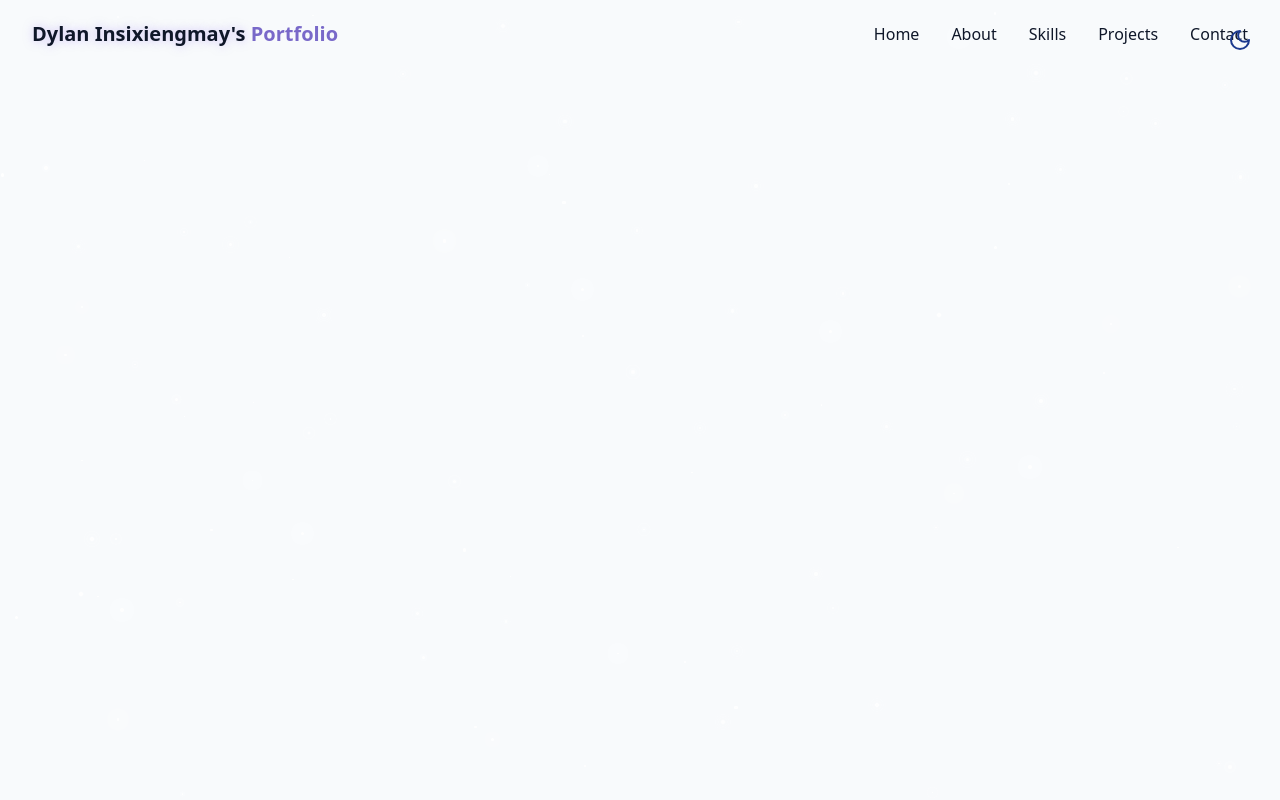
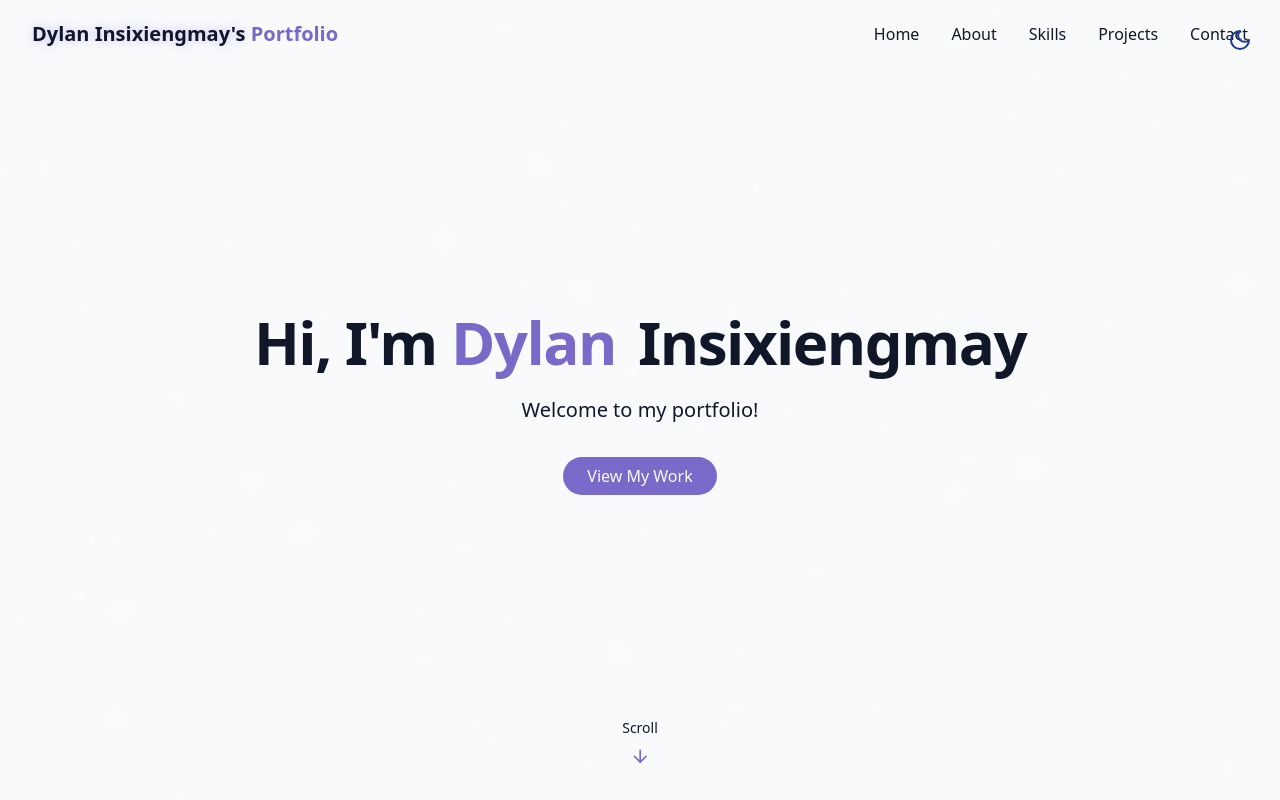
Before and after one commit to dylaninsi7/portfolio, a React (Vite) app: page / in a window 1280 px wide. Built offline with nearby package versions, Linux system fonts and the light colour scheme.

Commit message:
feat: hero section implemented

```diff
--- /dev/null
+++ b/src/components/HeroSection.jsx
@@ -0,0 +1,40 @@
+import { ArrowDown } from "lucide-react";
+
+export const HeroSection = () => {
+  return (
+    <section
+      id="hero"
+      className="relatvie min-h-screen flex flex-col items=center justify-center px-4"
+    >
+      <div className="container max-w-4xl mx-auto text-center z-10">
+        <div className="space-y-6">
+          <h1 className="text-4xl md:text-6xl font-bold tracking-tight">
+            <span className="opacity-0 animate-fade-in"> Hi, I'm</span>
+            <span className="text-primary opacity-0 animate-fade-in-delay-1">
+              {" "}
+              Dylan
+            </span>
+            <span className="text-gradient ml-2 opacity-0 animate-fade-in-delay-2">
+              {" "}
+              Insixiengmay
+            </span>
+          </h1>
+
+          <p className="text-lg md:text-xl text-muted-foreground max-2-2xl mx-auto opacity-0 animate-fade-in-delay-3">
+            Welcome to my portfolio!
+          </p>
+
+          <div className="opacity-0 animate-fade-in-delay-4 pt-4">
+            <a href="#projects" className="cosmic-button">
+              View My Work
+            </a>
+          </div>
+        </div>
+      </div>
+      <div className="absolute bottom-8 left-1/2 transform -translate-x-1/2 flex flex-col items-center animate-bounce">
+        <span className="text-sm text-muted-foreground mb-2"> Scroll </span>
+        <ArrowDown className="h-5 w-5 text-primary" />
+      </div>
+    </section>
+  );
+};
--- a/src/pages/Home.jsx
+++ b/src/pages/Home.jsx
@@ -2,6 +2,7 @@
 import { Navbar } from "../components/Navbar";
 import { ThemeToggle } from "../components/ThemeToggle";
 import { StarBackground }from "@/components/StarBackground";
+import { HeroSection } from "../components/HeroSection";
 
 function Home() {
     return (
@@ -17,7 +18,9 @@
             <Navbar />
 
             {/* Main Content */}
-
+            <main>
+            <HeroSection />
+            </main>
             {/* Footer */}
 
 
```
